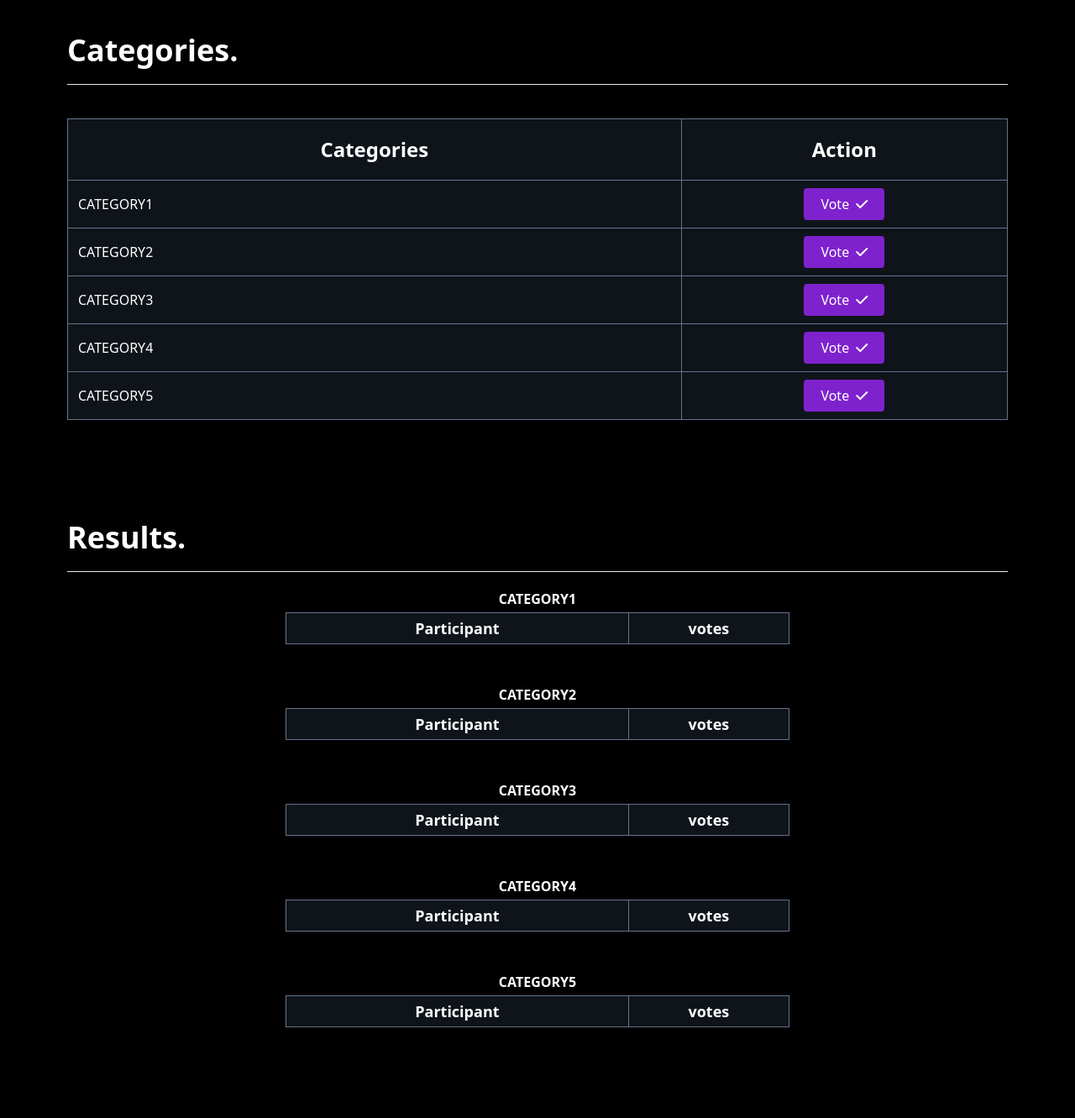
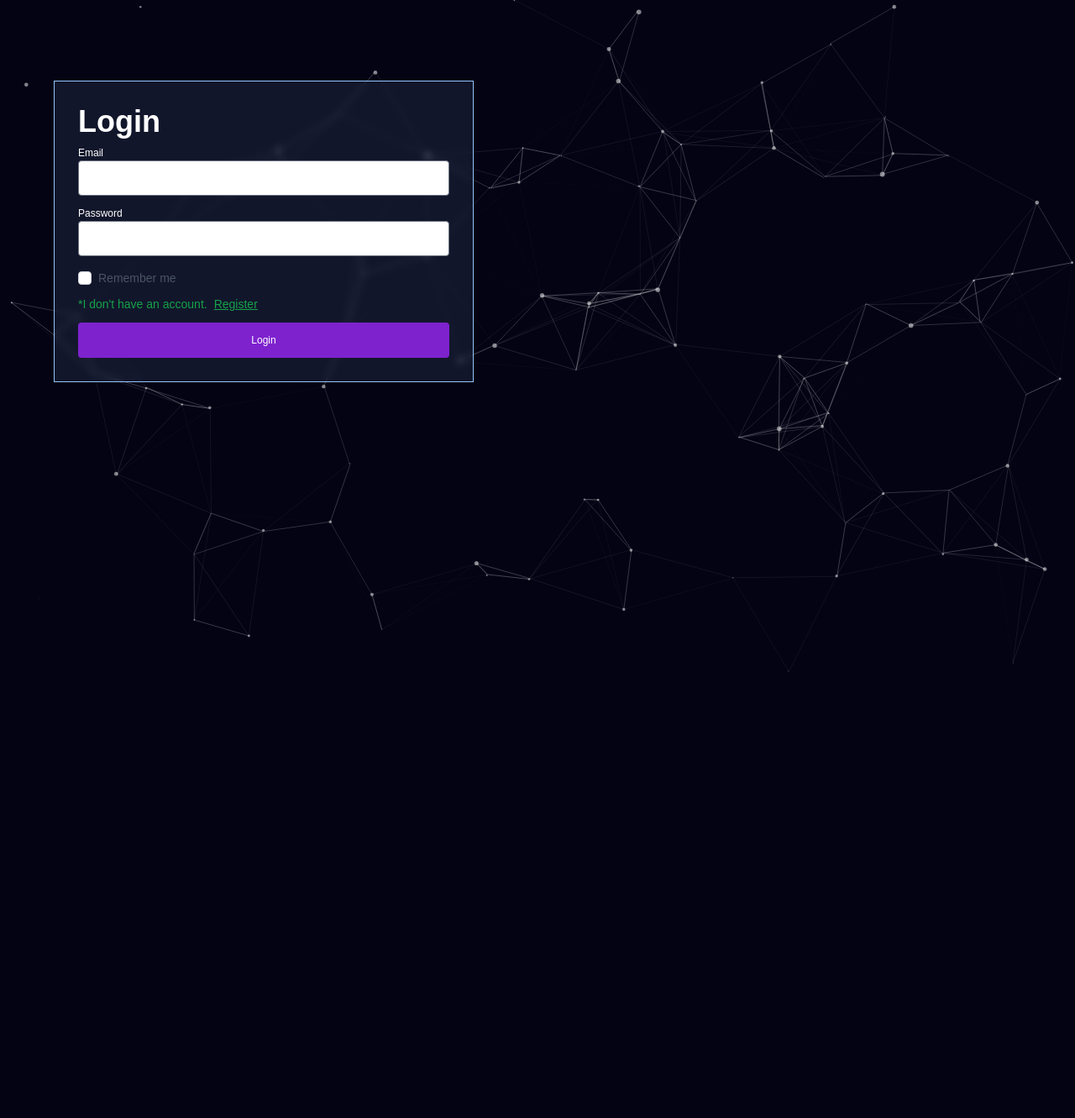
Before and after one commit to GabrielaRicaurte/voting_center, a Laravel app: page / in a window 1280 px wide. Shown: the whole page at 84% size. After the commit the page ends 800 px from the top, so only its background shows below. Run offline with Laravel 10, Linux system fonts and the light colour scheme; data comes from the database, SQL or seed files in the repository; data that the repository does not hold is empty; style sheets or scripts are compiled from the project's sources; some libraries are stand-ins or nearby versions.

Commit message:
commit register and login

```diff
--- /dev/null
+++ b/app/Http/Controllers/Auth/AuthenticatedSessionController.php
@@ -0,0 +1,48 @@
+<?php
+
+namespace App\Http\Controllers\Auth;
+
+use App\Http\Controllers\Controller;
+use App\Http\Requests\Auth\LoginRequest;
+use App\Providers\RouteServiceProvider;
+use Illuminate\Http\RedirectResponse;
+use Illuminate\Http\Request;
+use Illuminate\Support\Facades\Auth;
+use Illuminate\View\View;
+
+class AuthenticatedSessionController extends Controller
+{
+    /**
+     * Display the login view.
+     */
+    public function create(): View
+    {
+        return view('auth.login');
+    }
+
+    /**
+     * Handle an incoming authentication request.
+     */
+    public function store(LoginRequest $request): RedirectResponse
+    {
+        $request->authenticate();
+
+        $request->session()->regenerate();
+
+        return redirect()->intended('dashboard');
+    }
+
+    /**
+     * Destroy an authenticated session.
+     */
+    public function destroy(Request $request): RedirectResponse
+    {
+        Auth::guard('web')->logout();
+
+        $request->session()->invalidate();
+
+        $request->session()->regenerateToken();
+
+        return redirect('/');
+    }
+}
--- /dev/null
+++ b/resources/views/auth/login.blade.php
@@ -0,0 +1,38 @@
+@extends('layouts.app')
+
+@section('content')
+    <div class="text-white p-16">
+        <div class="w-[500px] mt-8 p-7 bg-blue-300 bg-clip-padding backdrop-filter backdrop-blur-sm bg-opacity-10 border border-blue-300">
+            <h1 class="text-4xl font-bold mb-2">Login</h1>
+            <form action="{{ route('login') }}" method="POST">
+                @csrf
+                <div class="flex flex-col mb-3">
+                    <label for="">Email</label>
+                    <input type="text" name="email" class="rounded text-black">
+                    @error('email')
+                        <p class="text-red-700 font-semibold text-sm">*{{ $message }}*</p>
+                    @enderror
+                </div>
+                <div class="flex flex-col">
+                    <label for="">Password</label>
+                    <input type="password" name="password" class="rounded text-black">
+                    @error('password')
+                        <p class="text-red-700 font-semibold text-sm">*{{ $message }}*</p>
+                    @enderror
+                </div>
+                <div class="block mt-4">
+                    <label for="remember_me" class="inline-flex items-center">
+                        <input id="remember_me" type="checkbox"
+                            class="rounded border-gray-300 text-indigo-600 shadow-sm focus:ring-indigo-500" name="remember">
+                        <span class="ms-2 text-sm text-gray-600">{{ __('Remember me') }}</span>
+                    </label>
+                </div>
+                <p class="text-sm text-green-600 mt-2">*I don't have an account.<a href="{{ route('register') }}"
+                        class="mx-2 underline focus:outline focus:outline-2 focus:rounded-sm focus:outline-green-600">Register</a>
+                </p>
+                <button type="submit"
+                    class="text-center bg-purple-700 hover:bg-purple-600 w-full rounded mt-3 p-3">Login</button>
+            </form>
+        </div>
+    </div>
+@endsection
--- a/resources/views/layouts/app.blade.php
+++ b/resources/views/layouts/app.blade.php
@@ -1,5 +1,6 @@
 <!DOCTYPE html>
 <html lang="{{ str_replace('_', '-', app()->getLocale()) }}">
+
 <head>
     <meta charset="utf-8">
     <meta name="viewport" content="width=device-width, initial-scale=1">
@@ -8,9 +9,21 @@
     <title>Voting Center</title>
 
     <script src="https://kit.fontawesome.com/16a06030b6.js" crossorigin="anonymous"></script>
+    <link rel="stylesheet" href="{{ asset('assets/css/style.css') }}">
     @vite(['resources/css/app.css', 'resources/js/app.js'])
 </head>
+
 <body class="bg-black">
+    @auth
+    @else
+        <div id="particles-js"></div> <!-- stats - count particles -->
+        <script src="http://cdn.jsdelivr.net/particles.js/2.0.0/particles.min.js"></script>
+    @endauth
+
     @yield('content')
+
+
+    <script src="{{ asset('assets/js/app.js') }}"></script>
 </body>
+
 </html>
--- a/resources/views/welcome.blade.php
+++ b/resources/views/welcome.blade.php
@@ -1,61 +1,26 @@
 @extends('layouts.app')
 
 @section('content')
-    <div class="flex flex-wrap">
-        <div class="text-white px-20 py-10 w-full">
-            <h1 class="font-bold text-4xl mb-5">Categories.</h1>
-            <hr>
+    <div class="p-10 flex justify-center">
+        <div class="w-96 rounded mt-8 p-7 bg-blue-300 bg-clip-padding backdrop-filter backdrop-blur-sm bg-opacity-10 border border-blue-300">
+            @if (Route::has('login'))
+                <div class="text-white flex flex-col gap-y-5">
+                    <h1 class="text-4xl font-bold">Voting Center...</h1>
+                    <hr>
+                    @auth
+                        <a href="{{ url('/dashboard') }}"
+                            class="font-semibold focus:outline focus:outline-2 focus:rounded-sm focus:outline-purple-700">Dashboard</a>
+                    @else
+                        <a href="{{ route('login') }}"
+                            class="focus:outline focus:outline-2 focus:rounded-sm focus:outline-purple-700 text-2xl transition hover:scale-105">Login</a>
 
-            <table
-                class="border-collapse  mt-10 w-full bg-blue-300 bg-clip-padding backdrop-filter backdrop-blur-sm bg-opacity-10 border border-blue-300">
-                <thead>
-                    <tr>
-                        <th class="border border-slate-500 text-2xl px-7 py-5">Categories</th>
-                        <th class="border border-slate-500 text-2xl py-5">Action</th>
-                    </tr>
-                </thead>
-
-                <tbody>
-                    @foreach ($categories as $category)
-                        <tr>
-                            <td class="border border-slate-500 px-3 py-4 uppercase">{{ $category->category }}</td>
-                            <td class="border border-slate-500 text-center py-4"><a
-                                    href="{{ route('vote.create', $category->id) }}"
-                                    class="bg-purple-700 px-5 py-2 rounded hover:bg-purple-600">Vote<i class="fas fa-check ml-2"></i></a></td>
-                        </tr>
-                    @endforeach
-                </tbody>
-            </table>
-
-        </div>
-
-        <div class="text-white p-20 w-full">
-            <h1 class="font-bold text-4xl mb-5">Results.</h1>
-            <hr>
-
-            <div class="flex flex-col items-center">
-                @foreach ($categories as $category)
-                    <h1 class="uppercase font-semibold mt-5">{{ $category->category }}</h1>
-
-                    <table class="border-collapse mt-1 mb-7 w-[600px] bg-blue-300 bg-clip-padding backdrop-filter backdrop-blur-sm bg-opacity-10 border border-blue-300">
-                        <thead>
-                            <th class="border border-slate-500 text-lg px-7 py-1">Participant</th>
-                            <th class="border border-slate-500 text-lg px-3 py-1">votes</th>
-                        </thead>
-                        <tbody>
-                            @foreach ($category->result as $result)
-                                <tr>
-                                    <td class="border border-slate-500 px-2">
-                                        {{ $result->participant->participant }}
-                                    </td>
-                                    <td class="border border-slate-500 text-center py-2">{{ $result->votes }}</td>
-                                </tr>
-                            @endforeach
-                        </tbody>
-                    </table>
-                @endforeach
-            </div>
-
+                        @if (Route::has('register'))
+                            <a href="{{ route('register') }}"
+                                class=" focus:outline focus:outline-2 focus:rounded-sm focus:outline-purple-700 text-2xl transition hover:scale-105">Register</a>
+                        @endif
+                    @endauth
+                </div>
+            @endif
         </div>
     </div>
 @endsection
--- a/routes/auth.php
+++ b/routes/auth.php
@@ -1,59 +1,68 @@
 <?php
 
+use Illuminate\Support\Facades\Route;
+use App\Http\Controllers\WelcomeController;
+use App\Http\Controllers\Auth\PasswordController;
+use App\Http\Controllers\Auth\NewPasswordController;
+use App\Http\Controllers\Auth\VerifyEmailController;
+use App\Http\Controllers\Auth\RegisteredUserController;
+use App\Http\Controllers\Auth\PasswordResetLinkController;
+use App\Http\Controllers\Auth\ConfirmablePasswordController;
 use App\Http\Controllers\Auth\AuthenticatedSessionController;
-use App\Http\Controllers\Auth\ConfirmablePasswordController;
+use App\Http\Controllers\Auth\EmailVerificationPromptController;
 use App\Http\Controllers\Auth\EmailVerificationNotificationController;
-use App\Http\Controllers\Auth\EmailVerificationPromptController;
-use App\Http\Controllers\Auth\NewPasswordController;
-use App\Http\Controllers\Auth\PasswordController;
-use App\Http\Controllers\Auth\PasswordResetLinkController;
-use App\Http\Controllers\Auth\RegisteredUserController;
-use App\Http\Controllers\Auth\VerifyEmailController;
-use Illuminate\Support\Facades\Route;
 
 Route::middleware('guest')->group(function () {
+    // Route::get('/', [WelcomeController::class, 'index'])->name('welcome');
+
     Route::get('register', [RegisteredUserController::class, 'create'])
                 ->name('register');
 
     Route::post('register', [RegisteredUserController::class, 'store']);
 
-    Route::get('login', [AuthenticatedSessionController::class, 'create'])
+    Route::get('/', [AuthenticatedSessionController::class, 'create'])
                 ->name('login');
 
     Route::post('login', [AuthenticatedSessionController::class, 'store']);
 
-    Route::get('forgot-password', [PasswordResetLinkController::class, 'create'])
-                ->name('password.request');
+    // Route::get('forgot-password', [PasswordResetLinkController::class, 'create'])
+    //             ->name('password.request');
 
-    Route::post('forgot-password', [PasswordResetLinkController::class, 'store'])
-                ->name('password.email');
+    // Route::post('forgot-password', [PasswordResetLinkController::class, 'store'])
+    //             ->name('password.email');
 
-    Route::get('reset-password/{token}', [NewPasswordController::class, 'create'])
-                ->name('password.reset');
+    // Route::get('reset-password/{token}', [NewPasswordController::class, 'create'])
+    //             ->name('password.reset');
 
-    Route::post('reset-password', [NewPasswordController::class, 'store'])
-                ->name('password.store');
+    // Route::post('reset-password', [NewPasswordController::class, 'store'])
+    //             ->name('password.store');
 });
 
 Route::middleware('auth')->group(function () {
-    Route::get('verify-email', EmailVerificationPromptController::class)
-                ->name('verification.notice');
+    // Route::get('/', [WelcomeController::class, 'index'])->name('welcome');
+    Route::get('/dashboard', function () {
+        return view('dashboard');
+    })->middleware(['auth', 'verified'])->name('dashboard');
 
-    Route::get('verify-email/{id}/{hash}', VerifyEmailController::class)
-                ->middleware(['signed', 'throttle:6,1'])
-                ->name('verification.verify');
 
-    Route::post('email/verification-notification', [EmailVerificationNotificationController::class, 'store'])
-                ->middleware('throttle:6,1')
-                ->name('verification.send');
+//     Route::get('verify-email', EmailVerificationPromptController::class)
+//                 ->name('verification.notice');
 
-    Route::get('confirm-password', [ConfirmablePasswordController::class, 'show'])
-                ->name('password.confirm');
+//     Route::get('verify-email/{id}/{hash}', VerifyEmailController::class)
+//                 ->middleware(['signed', 'throttle:6,1'])
+//                 ->name('verification.verify');
 
-    Route::post('confirm-password', [ConfirmablePasswordController::class, 'store']);
+//     Route::post('email/verification-notification', [EmailVerificationNotificationController::class, 'store'])
+//                 ->middleware('throttle:6,1')
+//                 ->name('verification.send');
 
-    Route::put('password', [PasswordController::class, 'update'])->name('password.update');
+//     Route::get('confirm-password', [ConfirmablePasswordController::class, 'show'])
+//                 ->name('password.confirm');
 
-    Route::post('logout', [AuthenticatedSessionController::class, 'destroy'])
-                ->name('logout');
+//     Route::post('confirm-password', [ConfirmablePasswordController::class, 'store']);
+
+//     Route::put('password', [PasswordController::class, 'update'])->name('password.update');
+
+//     Route::post('logout', [AuthenticatedSessionController::class, 'destroy'])
+//                 ->name('logout');
 });
--- a/routes/web.php
+++ b/routes/web.php
@@ -16,7 +16,8 @@ use App\Http\Controllers\WelcomeController;
 |
 */
 
-Route::get('/', [WelcomeController::class, 'index'])->name('welcome');
 
 Route::get('/create/{id}', [ResultsController::class, 'create'])->name('vote.create');
 Route::post('/store/{id}', [ResultsController::class, 'store'])->name('vote.store');
+
+require __DIR__.'/auth.php';
```
Also changed, not shown: app/Http/Controllers/Auth/RegisteredUserController.php (added, +51 -0 lines), resources/views/auth/register.blade.php (added, +45 -0 lines), resources/views/dashboard.blade.php (added, +61 -0 lines), public/assets/css/style.css (added), public/assets/js/app.js (added). Lines whose indentation alone changed are shown as unchanged.
